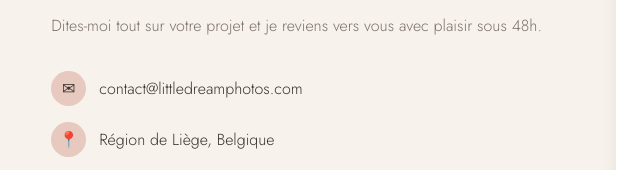
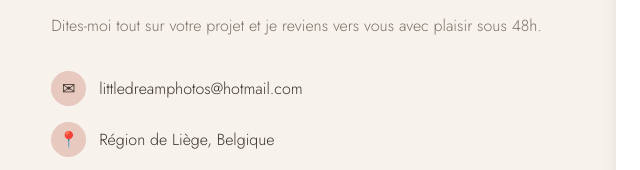
Before and after one commit to Crisfag/Littledreamphotos, a plain HTML site: page index.html in a window 1280 px wide. Shown: the part 3544-3714 px from the top of the page, 0-640 px from the left. Drawn offline with nearby package versions, Linux system fonts and the light colour scheme.

Commit message:
Affiche littledreamphotos@hotmail.com comme adresse de contact
Co-Authored-By: Claude Opus 4.8 <noreply@anthropic.com>
Claude-Session: https://claude.ai/code/session_01CnDT2bW4qLhabpsZf6NgwH

```diff
--- a/index.html
+++ b/index.html
@@ -233,7 +233,7 @@
         <h2>Créons ensemble vos souvenirs</h2>
         <p>Dites-moi tout sur votre projet et je reviens vers vous avec plaisir sous 48h.</p>
         <ul class="contact-list">
-          <li><span class="ci">✉</span> <a href="mailto:contact@littledreamphotos.com">contact@littledreamphotos.com</a></li>
+          <li><span class="ci">✉</span> <a href="mailto:littledreamphotos@hotmail.com">littledreamphotos@hotmail.com</a></li>
           <li><span class="ci">📍</span> Région de Liège, Belgique</li>
           <li><span class="ci">📷</span> <a href="https://www.facebook.com/littledreamphotographyseraing/" target="_blank" rel="noopener">Facebook — Little Dream Photography</a></li>
         </ul>
@@ -281,7 +281,7 @@
         </div>
         <button type="submit" class="btn btn-primary btn-block">Envoyer ma demande</button>
         <p class="form-success" id="formSuccess" hidden>Merci ! Votre demande a bien été prise en compte, je vous réponds très vite. 💛</p>
-        <p class="form-error" id="formError" hidden>Oups, l'envoi a échoué. Réessayez ou écrivez-moi directement à <a href="mailto:contact@littledreamphotos.com">contact@littledreamphotos.com</a>.</p>
+        <p class="form-error" id="formError" hidden>Oups, l'envoi a échoué. Réessayez ou écrivez-moi directement à <a href="mailto:littledreamphotos@hotmail.com">littledreamphotos@hotmail.com</a>.</p>
       </form>
     </div>
   </section>
```
Also changed, not shown: README.md.
